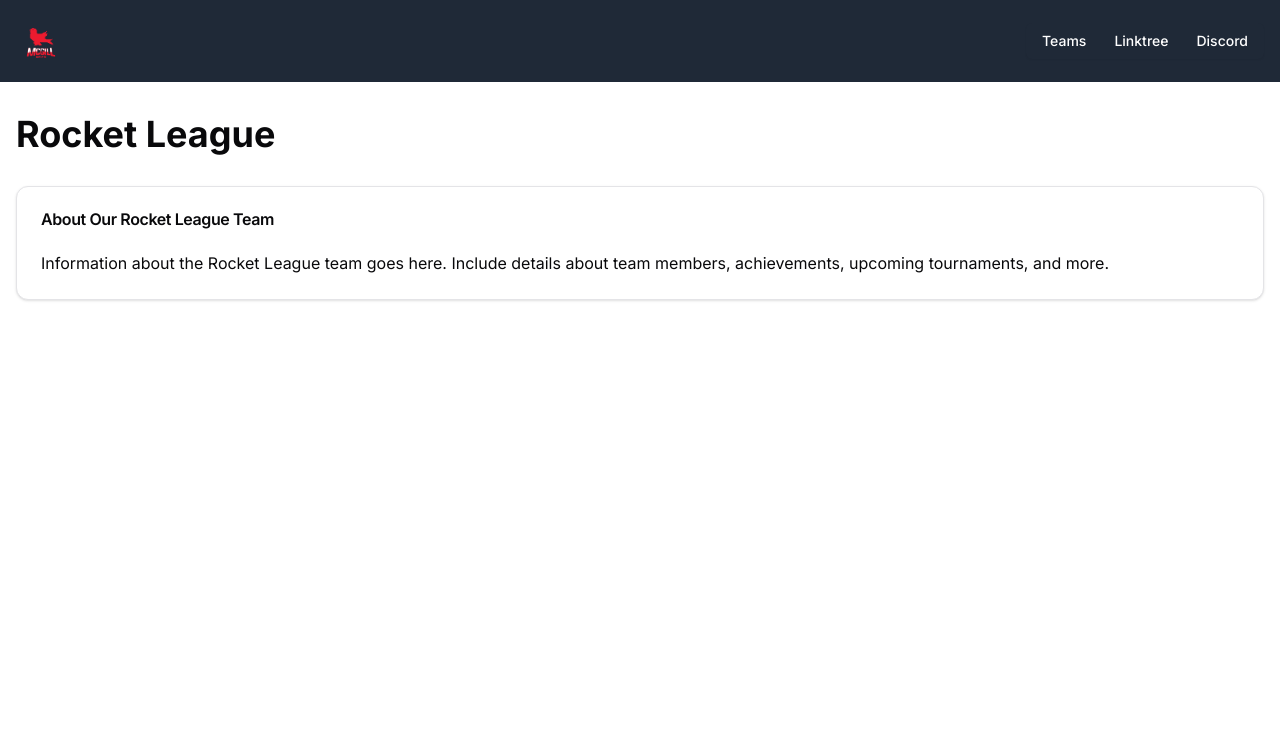
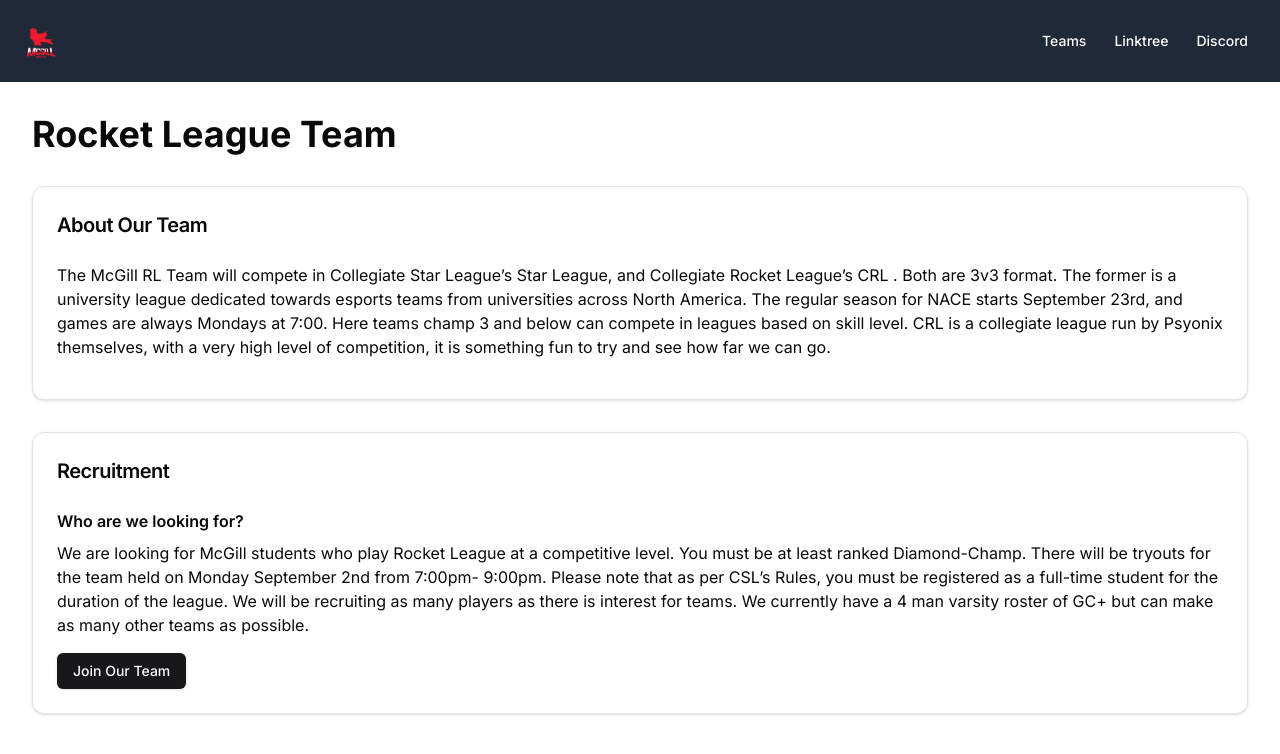
Before and after one commit to lucaschew/mcgill-esports-association, a Next.js app: page /teams/rocket-league in a window 1280 px wide. Shown: the top 754 px of the page. Built offline with nearby package versions, Linux system fonts and the light colour scheme.

Commit message:
[Add] Rocket league team

```diff
--- a/app/teams/league-of-legends/page.tsx
+++ b/app/teams/league-of-legends/page.tsx
@@ -4,10 +4,10 @@
 import ResultCard from "@/components/Cards/ResultCard";
 import TeamMemberCard from "@/components/Cards/TeamMemberCard";
 
-export default function RainbowSixSiegePage() {
+export default function LeagueOfLegendsPage() {
   return (
     <div className="container mx-auto px-4">
-      <h1 className="text-4xl font-bold mb-8">Rainbow Six: Siege Team</h1>
+      <h1 className="text-4xl font-bold mb-8">League of Legends Team</h1>
 
       <Card className="mb-8">
         <CardHeader>
--- a/app/teams/rocket-league/page.tsx
+++ b/app/teams/rocket-league/page.tsx
@@ -1,18 +1,52 @@
 import { Card, CardContent, CardHeader, CardTitle } from "@/components/ui/card";
+import { Button } from "@/components/ui/button";
+import Link from "next/link";
+import ResultCard from "@/components/Cards/ResultCard";
+import TeamMemberCard from "@/components/Cards/TeamMemberCard";
 
-export default function TeamPage() {
+export default function RocketLeaguePage() {
   return (
-    <div>
-      <h1 className="text-4xl font-bold mb-8">Rocket League</h1>
-      <Card>
+    <div className="container mx-auto px-4">
+      <h1 className="text-4xl font-bold mb-8">Rocket League Team</h1>
+
+      <Card className="mb-8">
         <CardHeader>
-          <CardTitle>About Our Rocket League Team</CardTitle>
+          <CardTitle className="text-xl">About Our Team</CardTitle>
         </CardHeader>
         <CardContent>
-          <p>
-            Information about the Rocket League team goes here. Include details
-            about team members, achievements, upcoming tournaments, and more.
+          <p className="mb-4">
+            The McGill RL Team will compete in Collegiate Star League’s Star
+            League, and Collegiate Rocket League’s CRL . Both are 3v3 format.
+            The former is a university league dedicated towards esports teams
+            from universities across North America. The regular season for NACE
+            starts September 23rd, and games are always Mondays at 7:00. Here
+            teams champ 3 and below can compete in leagues based on skill level.
+            CRL is a collegiate league run by Psyonix themselves, with a very
+            high level of competition, it is something fun to try and see how
+            far we can go.
           </p>
+        </CardContent>
+      </Card>
+
+      <Card className="mb-8">
+        <CardHeader>
+          <CardTitle className="text-xl">Recruitment</CardTitle>
+        </CardHeader>
+        <CardContent>
+          <h3 className="font-semibold mb-2">Who are we looking for?</h3>
+          <p className="mb-4">
+            We are looking for McGill students who play Rocket League at a
+            competitive level. You must be at least ranked Diamond-Champ. There
+            will be tryouts for the team held on Monday September 2nd from
+            7:00pm- 9:00pm. Please note that as per CSL’s Rules, you must be
+            registered as a full-time student for the duration of the league. We
+            will be recruiting as many players as there is interest for teams.
+            We currently have a 4 man varsity roster of GC+ but can make as many
+            other teams as possible.
+          </p>
+          <Link href="https://forms.gle/2WmcpHag9gK6Y4ub8" target="_blank">
+            <Button>Join Our Team</Button>
+          </Link>
         </CardContent>
       </Card>
     </div>
```
